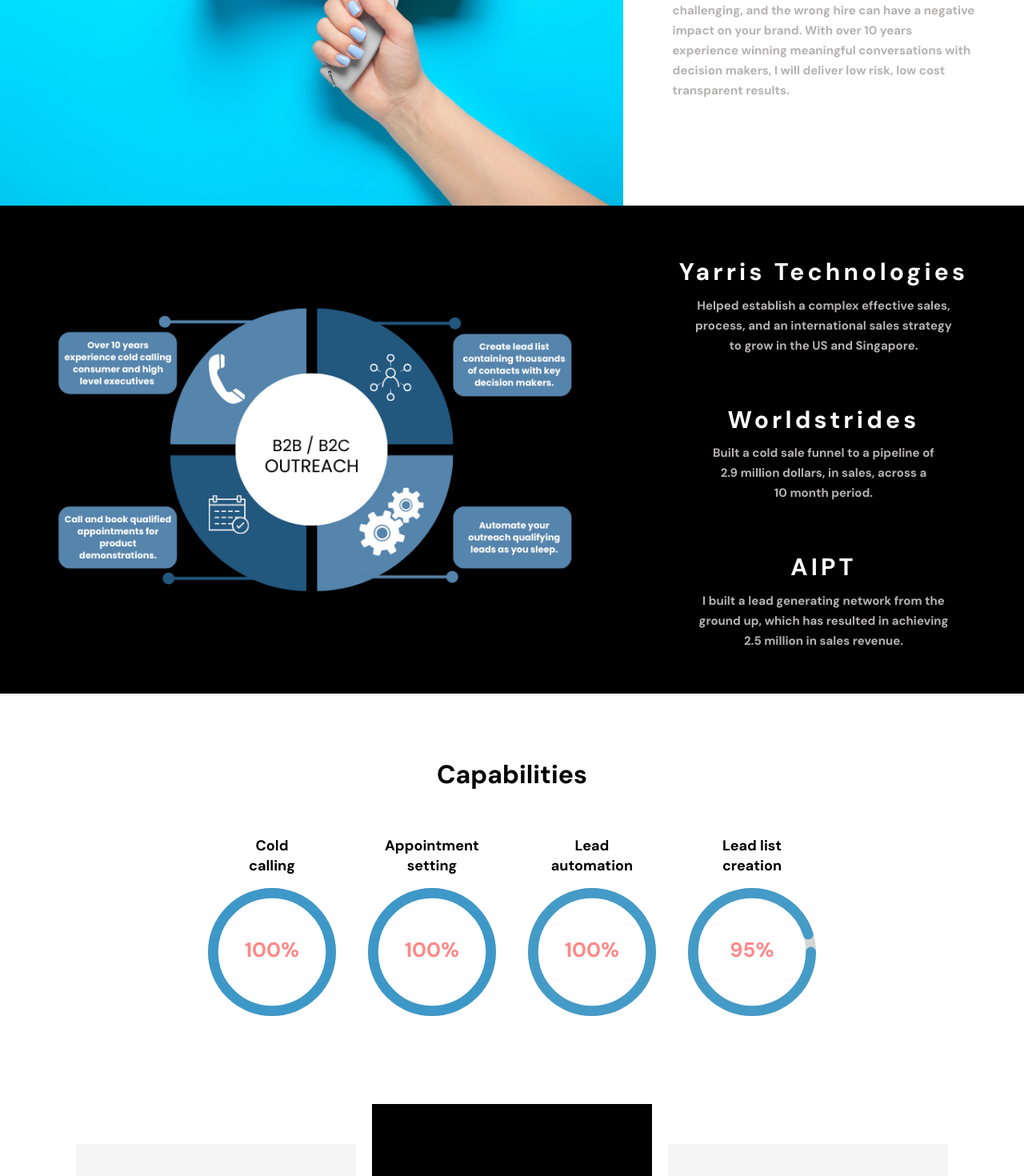
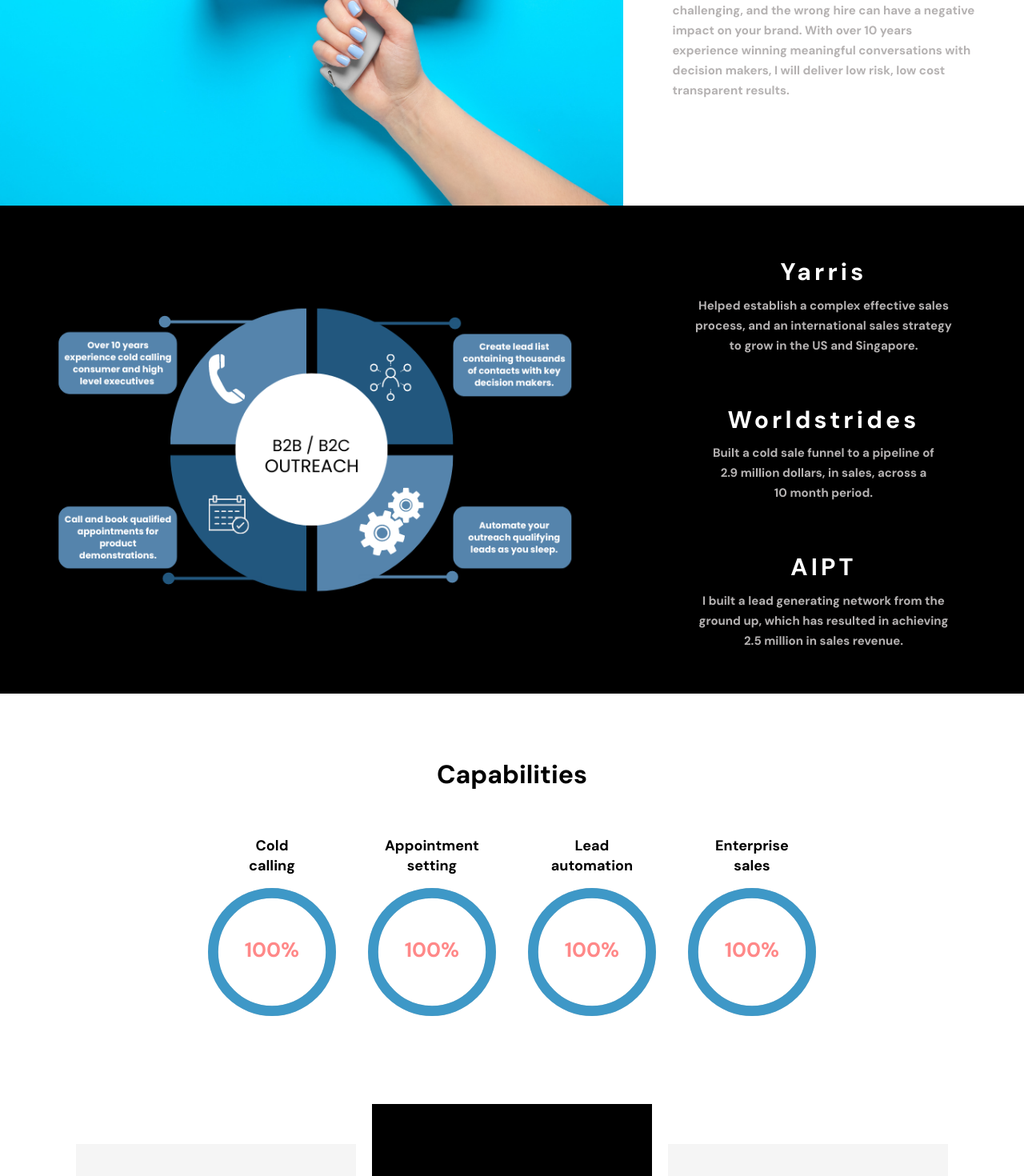
Before and after one commit to shaunvan119/fit-media, a React (Create React App) app: page / in a window 1280 px wide. Shown: the part 1693-3163 px from the top of the page at 80% size. Built offline with nearby package versions, Linux system fonts and the light colour scheme.

Commit message:
made changes to MQ

```diff
--- a/src/components/ProgressBar.js
+++ b/src/components/ProgressBar.js
@@ -4,7 +4,7 @@
 
 
 const percentage = 100;
-const percentageLeadList = 95;
+const percentageLeadList = 100;
 
 function ProgressBar() {
 
@@ -61,7 +61,7 @@
                             })} />
          </div>
          <div className="progesscricle">
-            <h2>Lead list<br/> creation</h2>
+            <h2>Enterprise<br/> sales</h2>
             <CircularProgressbar value={percentageLeadList} text={`${percentageLeadList}%`} styles={buildStyles({
                                 rotation: 0.25,
                                 textSize: '16px',
@@ -74,6 +74,7 @@
          </div>
 
 
+
         </div>
 </>
 
--- a/src/containers/LeadAutomation/LeadAutomation.js
+++ b/src/containers/LeadAutomation/LeadAutomation.js
@@ -1,11 +1,4 @@
 import './lead.css'
-import { GiArchiveResearch } from 'react-icons/gi';
-import { FaFunnelDollar } from 'react-icons/fa';
-import { TbSettingsAutomation } from 'react-icons/tb';
-import { MdCampaign } from 'react-icons/md';
-import { MdMarkEmailRead } from 'react-icons/md';
-import { MdOutlineMessage } from 'react-icons/md';
-import background from "../../assets/home/desktop/background.png"
 import skills from "../../assets/home/desktop/skills.png"
 
 
@@ -21,8 +14,8 @@
         <img src={skills} alt="computer" className="image-main graphic"/>
             <div className="top-main-one">
             <div className="info-bar-bottom data-list">
-                <h2 className="lead-heading yarris">Yarris Technologies</h2>
-                <p className="bottom-p">Helped establish a complex effective sales,<br/>
+                <h2 className="lead-heading yarris">Yarris</h2>
+                <p className="bottom-p">Helped establish a complex effective sales<br/>
                    process, and an international sales strategy<br/>
                    to grow in the US and Singapore.</p>
 
--- a/src/containers/Topmain/TopMain.js
+++ b/src/containers/Topmain/TopMain.js
@@ -1,9 +1,7 @@
 import './topMain.css'
-import computer from '../../assets/home/desktop/computer.png'
 import Count from '../../components/CountWeb'
 import CountLeads from '../../components/CountLeads'
 import CountLines from '../../components/CountLines'
-import computerTwo from "../../assets/home/desktop/computerTwo.png"
 import attention from "../../assets/home/desktop/attention.png"
 import websitetile from "../../assets/home/desktop/websitetile.png"
 import salesfunnel from "../../assets/home/desktop/salesfunnel.png"
--- a/src/index.css
+++ b/src/index.css
@@ -81,9 +81,7 @@
 
 /*MQ header and top main*/
 
-body {
-  width: 140%;
-}
+
 
 .logo {
    height: 200px;
```
